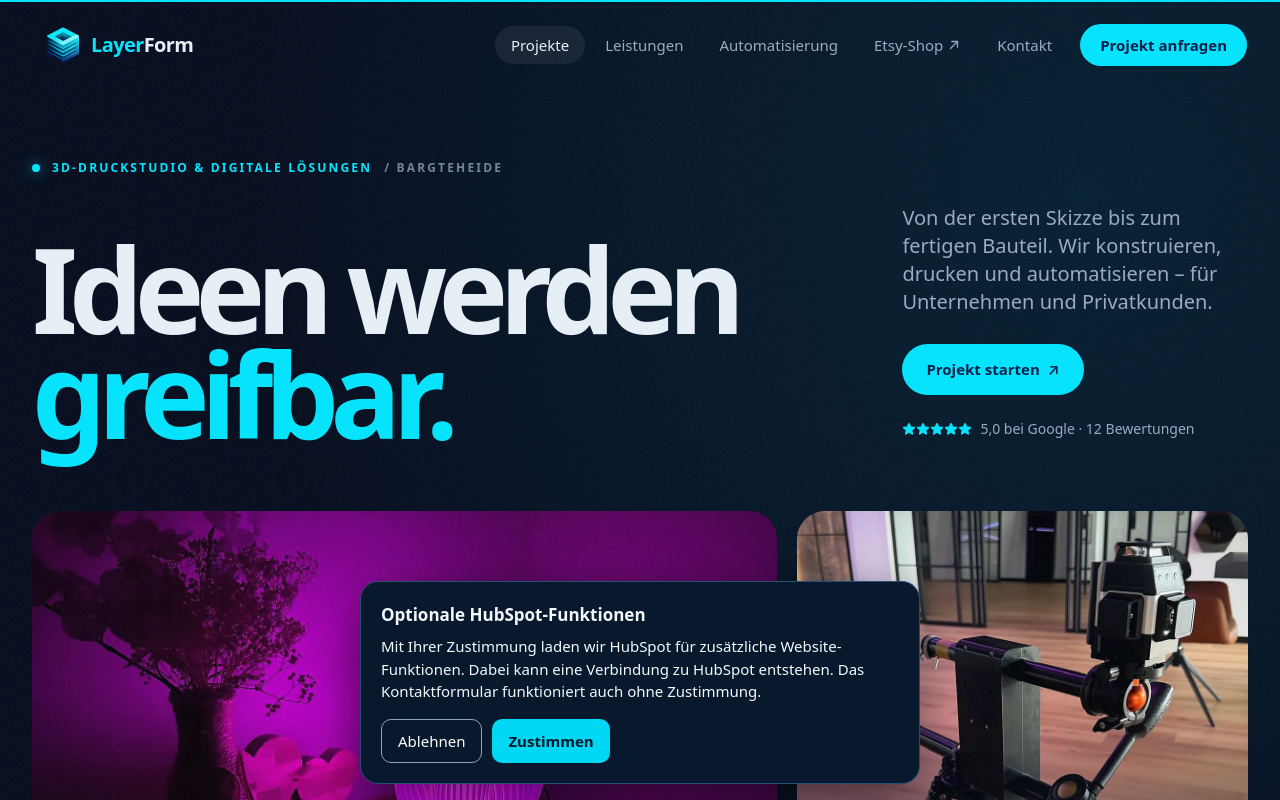
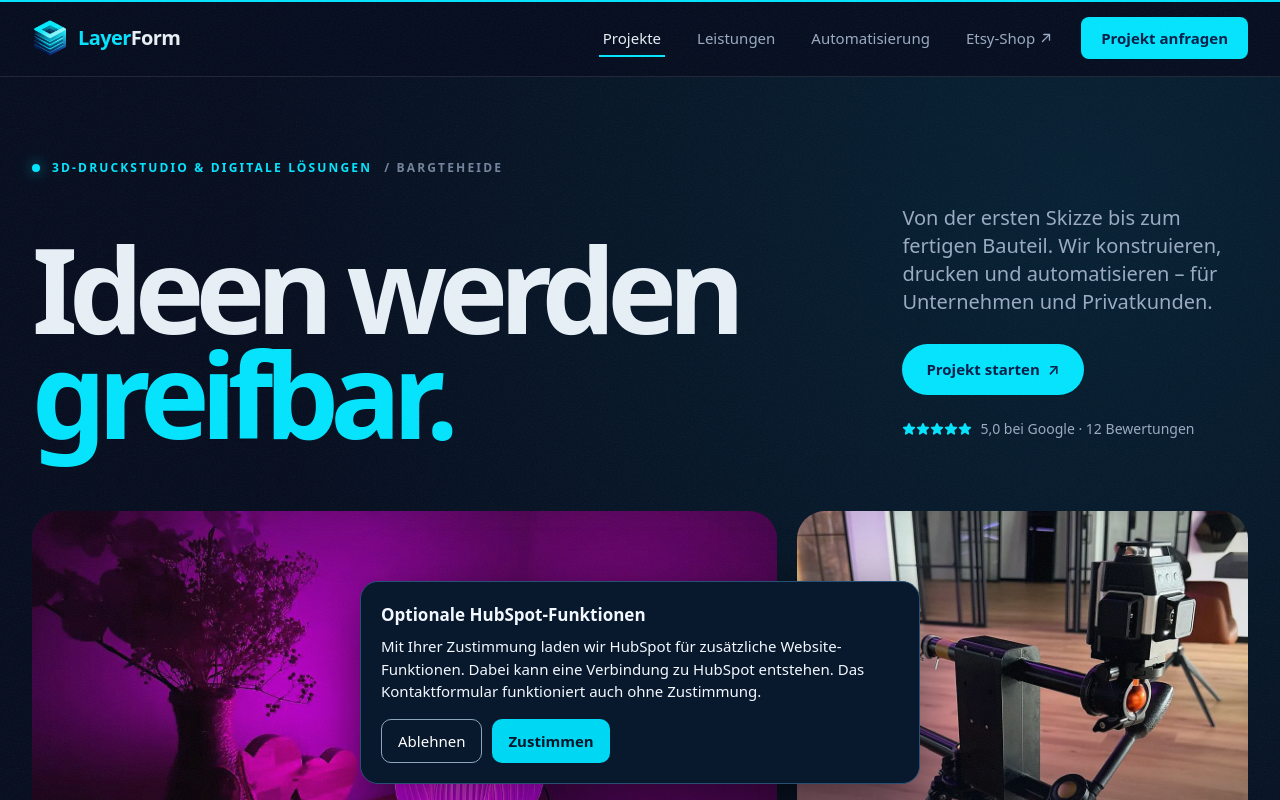
Before and after one commit to LayerInForm/LayerForm, a React (Vite) app: page / in a window 1280 px wide. Shown: the top 800 px of the page. Built offline with nearby package versions, Linux system fonts and the light colour scheme.

Commit message:
redesign: replace floating pill navigation with studio-style editorial header

```diff
--- a/components/Navbar.tsx
+++ b/components/Navbar.tsx
@@ -33,7 +33,6 @@ const NAV_ITEMS: NavItem[] = [
   { label: 'Automatisierung', anchor: 'automatisierung' },
   ...(PREISRECHNER_AKTIV ? [{ label: 'Preisrechner', view: 'rechner' as View }] : []),
   { label: 'Etsy-Shop', href: ETSY_URL },
-  { label: 'Kontakt', anchor: 'kontakt' },
 ];
 
 export const Navbar: React.FC<NavbarProps> = ({ currentView, setView }) => {
@@ -81,15 +80,15 @@ export const Navbar: React.FC<NavbarProps> = ({ currentView, setView }) => {
   const solid = scrolled || currentView !== 'home' || open;
 
   return (
-    <header className="fixed inset-x-0 top-0 z-nav px-3 pt-[max(.75rem,env(safe-area-inset-top))] md:px-6">
+    <header className="fixed inset-x-0 top-0 z-nav border-b border-white/10 bg-bg/90 backdrop-blur-xl">
       <div
-        className={`mx-auto max-w-7xl rounded-panel border transition-[background-color,border-color] duration-300 ${
+        className={`mx-auto max-w-7xl transition-[background-color,border-color] duration-300 ${
           solid
-            ? 'border-white/[.08] bg-bg/80 shadow-[inset_0_1px_0_rgba(255,255,255,.06)] backdrop-blur-xl'
-            : 'border-transparent bg-transparent'
+            ? 'bg-transparent'
+            : 'bg-transparent'
         } ${open ? 'bg-bg/[.97]' : ''}`}
       >
-        <nav className="flex h-16 items-center justify-between pl-4 pr-2 md:pl-5" aria-label="Hauptnavigation">
+        <nav className="flex h-[4.75rem] items-center justify-between px-5 md:px-8" aria-label="Hauptnavigation">
           <button onClick={() => { setOpen(false); setView('home'); }} aria-label="LayerForm, zur Startseite">
             <BrandLogo />
           </button>
@@ -118,7 +117,7 @@ export const Navbar: React.FC<NavbarProps> = ({ currentView, setView }) => {
                   {(active === item.anchor || (item.view && item.view === currentView)) && (
                     <motion.span
                       layoutId="nav-active"
-                      className="absolute inset-0 rounded-full bg-white/[.07]"
+                      className="absolute inset-x-3 bottom-0 h-[2px] bg-cyan"
                       transition={reduce ? { duration: 0 } : { type: 'spring', stiffness: 420, damping: 36 }}
                     />
                   )}
@@ -126,7 +125,7 @@ export const Navbar: React.FC<NavbarProps> = ({ currentView, setView }) => {
                 </button>
               )
             )}
-            <button onClick={() => setView('inquiry')} className="btn-primary ml-2 !px-5 !py-2.5">
+            <button onClick={() => setView('inquiry')} className="btn-primary ml-2 !rounded-lg !px-5 !py-2.5">
               Projekt anfragen
             </button>
           </div>
```
